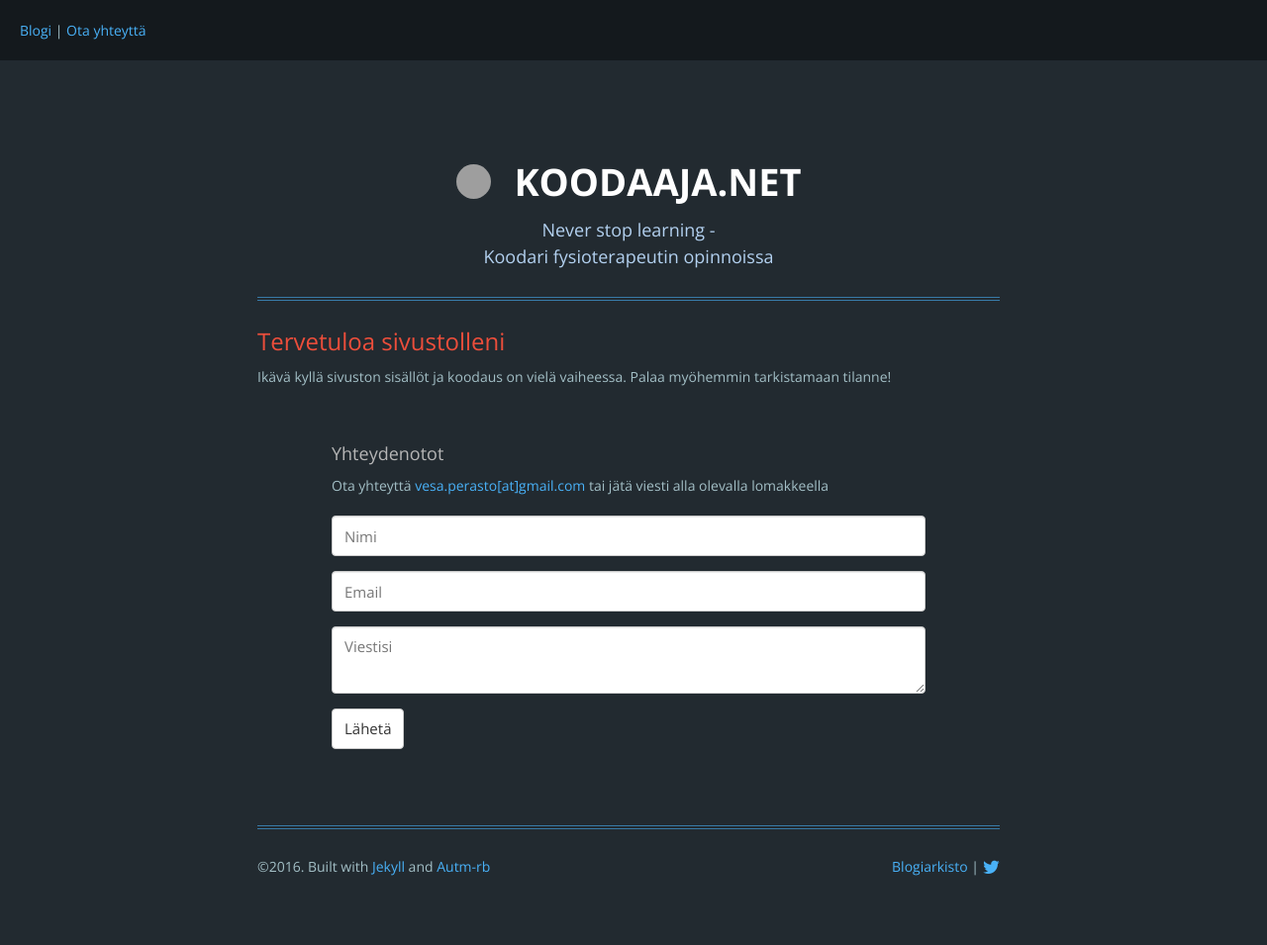
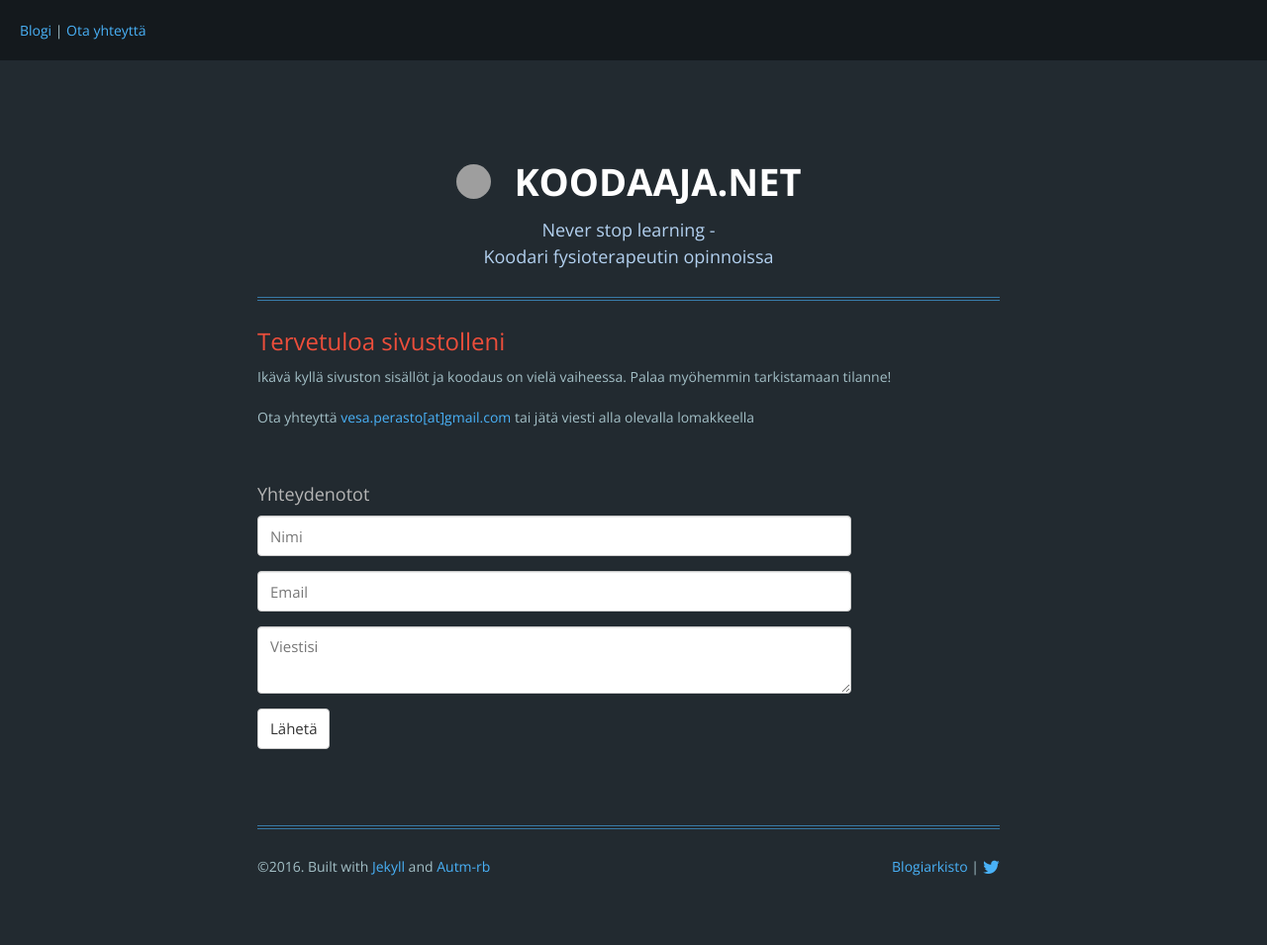
Before and after one commit to vperasto/vperasto.github.io, a Jekyll site: the page built from index.html, in a window 1280 px wide. Shown: the whole page at 99% size. Built offline with Jekyll 4.4.1, drawn with Linux system fonts in a browser that asks for light colours; nearby versions of some CDN libraries; comment, search, counter and statistics services are not loaded; grey boxes are pictures that could not be loaded.

Commit message:
CSS changes

```diff
--- a/index.html
+++ b/index.html
@@ -7,10 +7,10 @@ layout: welcome
 
   <h2>Tervetuloa sivustolleni</h2>
   <p>Ikävä kyllä sivuston sisällöt ja koodaus on vielä vaiheessa. Palaa myöhemmin tarkistamaan tilanne!</p>
+  <p>Ota yhteyttä <a href="mailto:vesa.perasto@gmail.com">vesa.perasto[at]gmail.com</a> tai jätä viesti alla olevalla lomakkeella</p>
 
   <div class="lomake">
     <h3>Yhteydenotot</h3>
-    <p>Ota yhteyttä <a href="mailto:vesa.perasto@gmail.com">vesa.perasto[at]gmail.com</a> tai jätä viesti alla olevalla lomakkeella</p>
 
     <form id="contactform" method="POST">
       <div class="form-group"><input type="text" class="form-control"  name="name" placeholder="Nimi"></div>
--- a/public/stylesheets/styles.css
+++ b/public/stylesheets/styles.css
@@ -290,6 +290,6 @@ hr:after {
 .lomake {
     display: block;
     max-width: 80%;
-    margin: 0 auto;
+    margin: 0;
     padding: 35px 0;
 }
```
